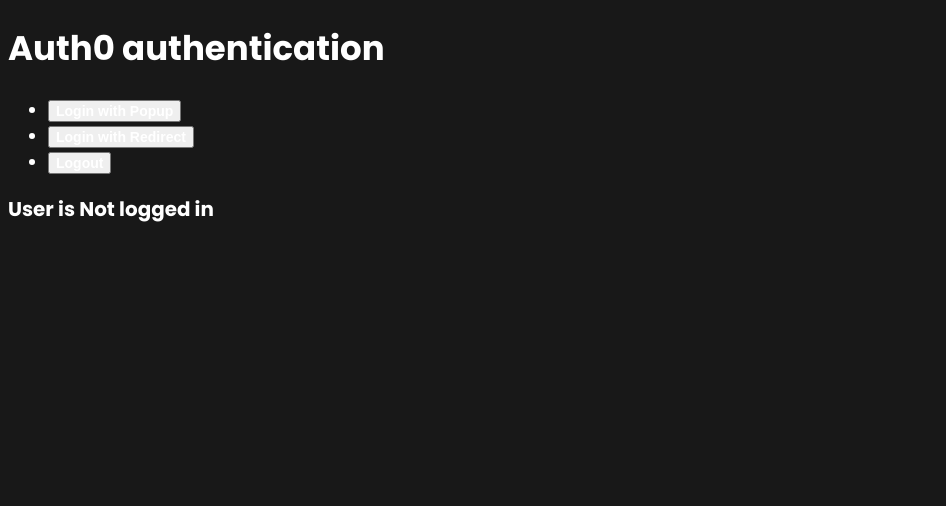
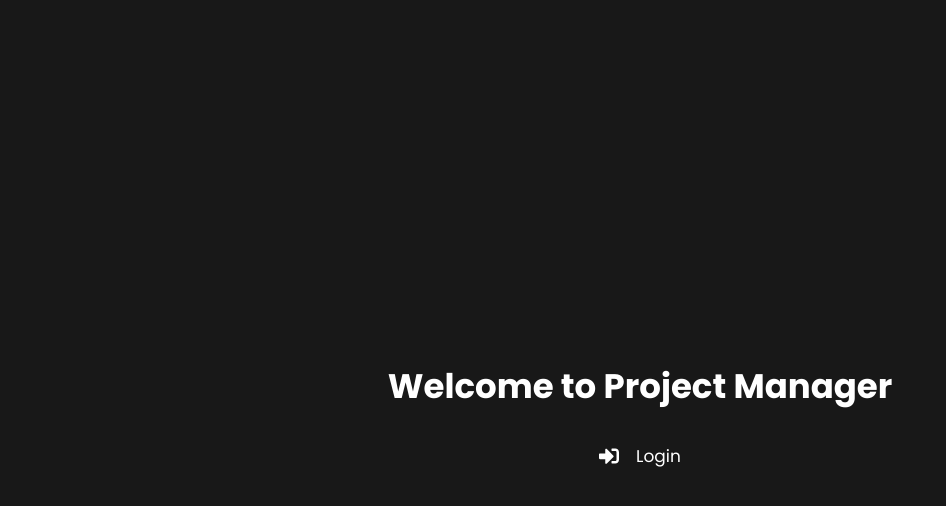
Before and after one commit to ahmeda110/project-managment-system-401, a React (Vite) app in the folder client/: page / in a window 1280 px wide. Shown: the top 506 px of the page, without its empty margins (0-946 px from the left). Built offline with nearby package versions, Linux system fonts and the light colour scheme; a web font is replaced by a local one.

Commit message:
added ui

```diff
--- /dev/null
+++ b/client/src/assets/styles/Login.css
@@ -0,0 +1,30 @@
+.homepage {
+    display: flex;
+    flex-direction: column;
+    align-items: center;
+    justify-content: center;
+    min-height: 100vh;
+}
+
+.login-section {
+    text-align: center;
+}
+
+.login-button {
+    padding: 10px 20px;
+    font-size: 1rem;
+    background-color: #007bff;
+    color: #fff;
+    border: none;
+    cursor: pointer;
+}
+
+.login-item {
+    display: flex;
+    column-gap: 1em;
+    align-items: center;
+    justify-content: center;
+    width: 100%;
+    padding: 0.5em 0;
+    cursor: pointer;
+}
--- a/client/src/components/Login/Login.jsx
+++ b/client/src/components/Login/Login.jsx
@@ -1,9 +1,12 @@
 import React, { useEffect } from 'react';
 import { useAuth0 } from '@auth0/auth0-react';
 import { useNavigate } from 'react-router-dom';
+import { Suspense } from 'react';
+import { FaSignInAlt } from 'react-icons/fa';
+import '../../assets/styles/Login.css';
 
-function Login() {
-    const { loginWithPopup, loginWithRedirect, logout, user, isAuthenticated } = useAuth0();
+function Homepage() {
+    const { loginWithRedirect, isAuthenticated, isLoading, user } = useAuth0();
     const navigate = useNavigate();
 
     useEffect(() => {
@@ -13,27 +16,30 @@ function Login() {
     }, [isAuthenticated, navigate]);
 
     return (
-        <div className="Login">
-            <h1>Auth0 authentication</h1>
-            <ul>
-                <li>
-                    <button onClick={loginWithPopup}>Login with Popup</button>
-                </li>
-                <li>
-                    <button onClick={loginWithRedirect}>Login with Redirect</button>
-                </li>
-                <li>
-                    <button onClick={logout}>Logout</button>
-                </li>
-            </ul>
-            <h3>User is {isAuthenticated ? 'Logged in' : 'Not logged in'}</h3>
-            {isAuthenticated && (
-                <pre style={{ textAlign: 'start'}}>
-                    {JSON.stringify(user, null, 2)}
-                </pre>
+        <Suspense fallback={<div>Loading...</div>}>
+            {!isLoading && (
+                <div className="homepage">
+                    {isAuthenticated ? (
+                        <div>
+                            Loading...
+                        </div>
+                    ) : (
+                        <div className="login-section">
+                            <header>
+                                <h1>Welcome to Project Manager</h1>
+                            </header>
+                            <main>
+                                <div className="login-item" onClick={loginWithRedirect}>
+                                    <FaSignInAlt size={20} />
+                                    <span className="login-text">Login</span>
+                                </div>
+                            </main>
+                        </div>
+                    )}
+                </div>
             )}
-        </div>
+        </Suspense>
     );
-};
+}
 
-export default Login;
+export default Homepage;
--- a/client/src/components/SideBar/Sidebar.jsx
+++ b/client/src/components/SideBar/Sidebar.jsx
@@ -101,9 +101,9 @@ function Sidebar({ activeTab, setActiveTab, activeSubTab, setActiveSubTab }) {
         ))}
       </div>
       <div className="sign-out-container">
-        <div className="signout-item">
+        <div className="signout-item" onClick={logout}>
           <FaSignOutAlt size={20} />
-          <button onClick={logout}>Signout</button>
+          <span className="signout-text">Signout</span>
         </div>
       </div>
     </div>
```
